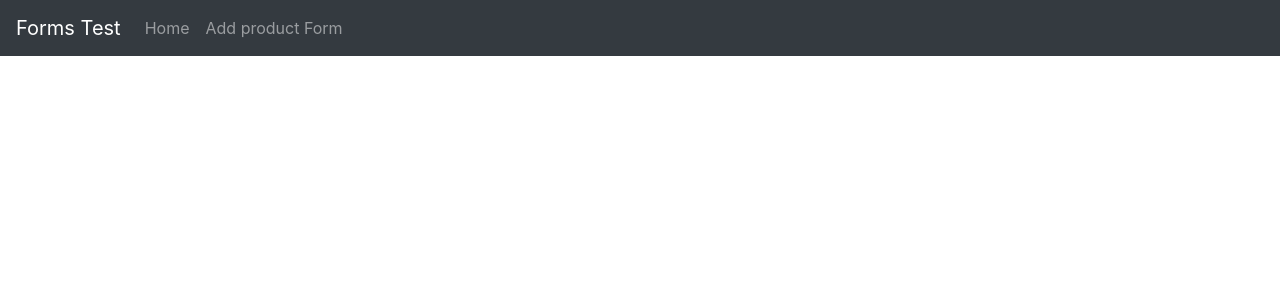
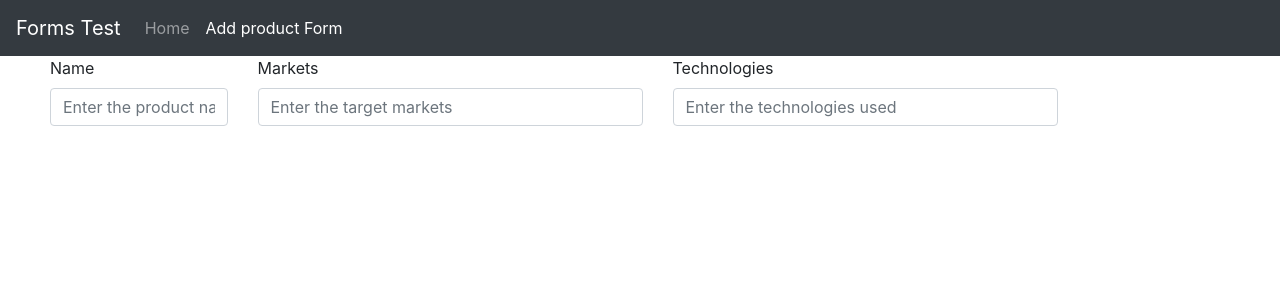
Before and after one commit to Alysty/gubeeProductPageTest, an Angular app in the folder angular-frontend/: page /formProduct in a window 1280 px wide. Before the commit this address led to /. Shown: the top 300 px of the page. Built offline with nearby package versions, Linux system fonts and the light colour scheme.

Commit message:
Added routing to form product

```diff
--- a/angular-frontend/src/app/app-routing.module.ts
+++ b/angular-frontend/src/app/app-routing.module.ts
@@ -3,9 +3,11 @@ import { RouterModule, Routes } from '@angular/router';
 
 const routes: Routes = [
   {path: 'listProducts',
-  loadChildren: () => import('./list-product/list-product.module').then(m=>m.ListProductModule)
+    loadChildren: () => import('./list-product/list-product.module').then(m=>m.ListProductModule)
   },
-  {path: '', pathMatch: 'full', redirectTo: 'listProducts'}
+  {path: 'formProduct',
+    loadChildren: () => import('./form-product/form-product.module').then(m=>m.FormProductModule)},
+  {path: '', pathMatch: 'full', redirectTo: 'formProduct'}
 ];
 
 @NgModule({
--- a/angular-frontend/src/app/app.component.html
+++ b/angular-frontend/src/app/app.component.html
@@ -6,7 +6,7 @@
   <div class="collapse navbar-collapse" id="navbarNavAltMarkup">
     <div class="navbar-nav">
       <a class="nav-item nav-link" routerLinkActive="active" routerLink="listProducts">Home <span class="sr-only">(current)</span></a>
-      <a class="nav-item nav-link" routerLinkActive="active" >Add product Form</a>
+      <a class="nav-item nav-link" routerLinkActive="active" routerLink="formProduct">Add product Form</a>
     </div>
   </div>
 </nav>
--- a/angular-frontend/src/app/form-product/form-product.module.ts
+++ b/angular-frontend/src/app/form-product/form-product.module.ts
@@ -2,6 +2,7 @@ import { NgModule } from '@angular/core';
 import { CommonModule } from '@angular/common';
 import { FormProductComponent } from './form-product.component';
 import {ReactiveFormsModule} from "@angular/forms";
+import {FormProductRoutingModule} from "./form-product-routing.module";
 
 
 
@@ -11,6 +12,7 @@ import {ReactiveFormsModule} from "@angular/forms";
   ],
   imports: [
     CommonModule,
+    FormProductRoutingModule,
     ReactiveFormsModule
   ]
 })
```
Also changed, not shown: angular-frontend/src/app/form-product/form-product-routing.module.ts (+9 -3 lines).
